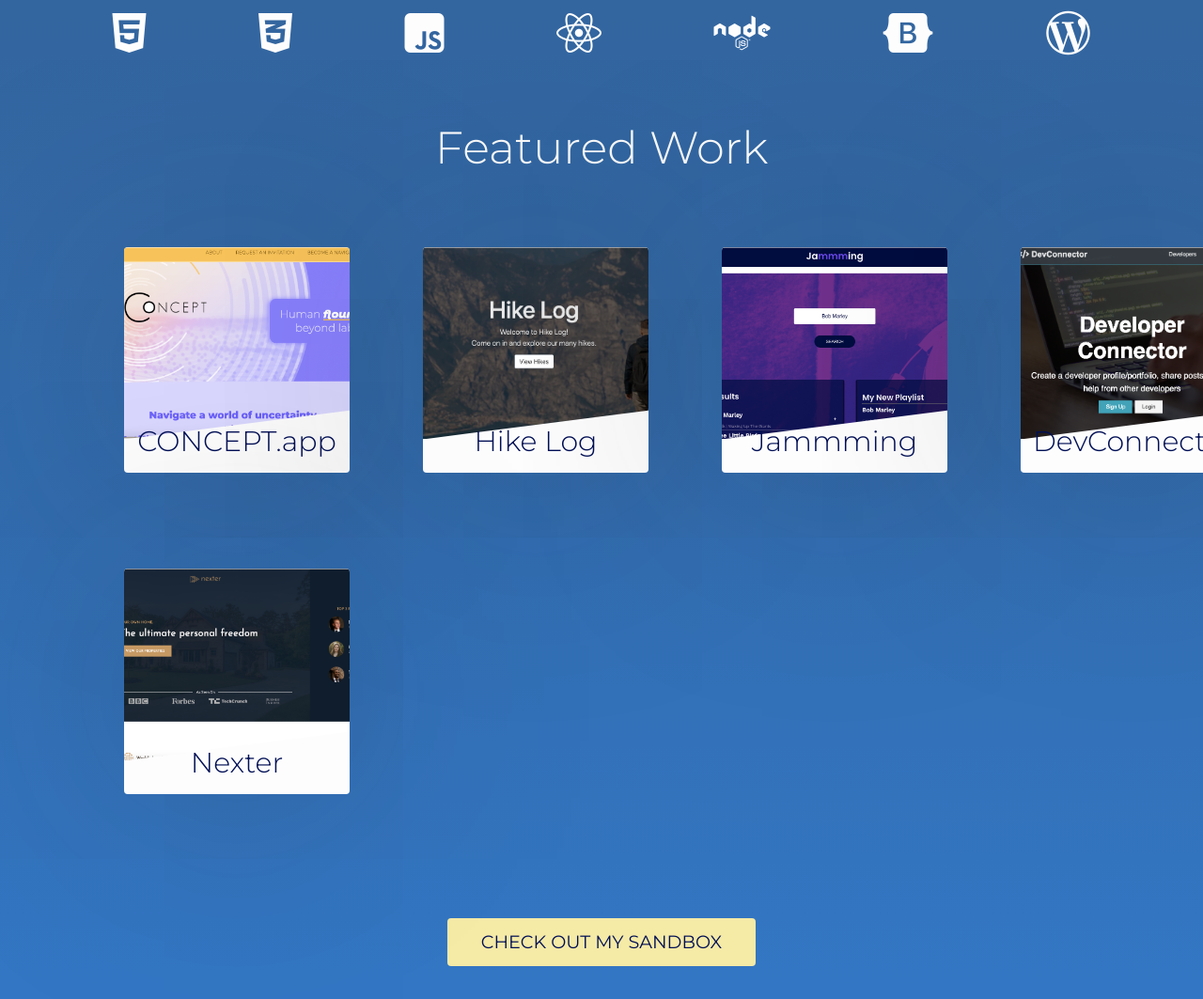
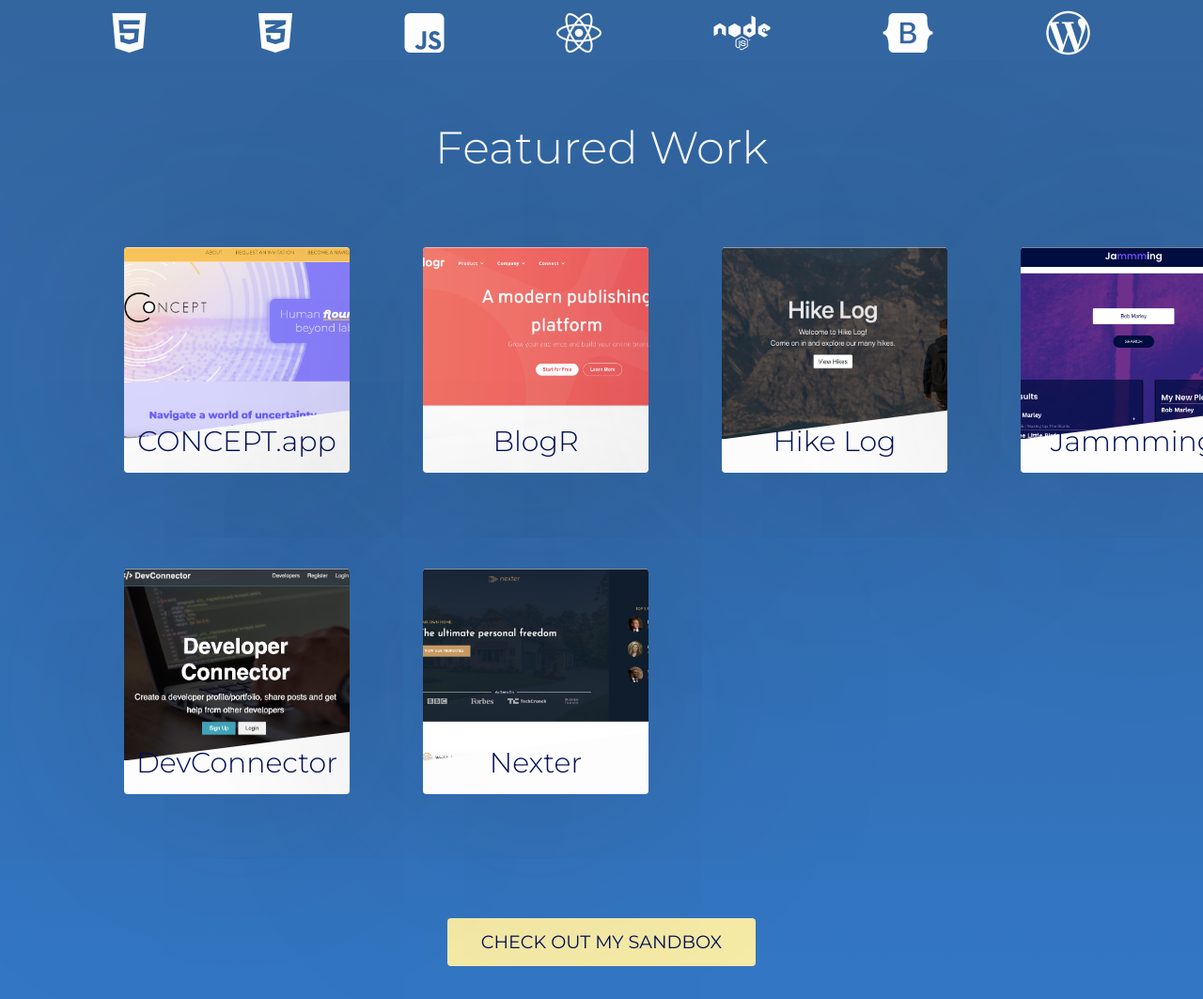
Before and after one commit to damienaries/damienAries, a website: page index.html in a window 1280 px wide. Shown: the part 1597-2660 px from the top of the page at 94% size. Drawn offline with Linux system fonts and the light colour scheme.

Commit message:
project add + minor card edits

```diff
--- a/index.html
+++ b/index.html
@@ -157,14 +157,45 @@
                         <div class="card-side card-side-back card-side-back-1">
 
                             <ul class="card-tech-description">
-                                <p>CONCEPT is a purposeful social platform built in React, with Firebase, CSS in JS and other modern tools and libraries, where I have been a development intern, with a distributed role but currently focused on the front end, since January 2021.</p>
+                                <p>CONCEPT is a purposeful social platform built in React, with Firebase, CSS in JS and other modern tools and libraries, where I have had distributed role but currently focused on the front end, since January 2021.</p>
 
                             </ul>
                             <div class="card-code-links-container">
                                 <a href="https://concept.app" target="_blank" class="card-code-link">See the App</a>
                             </div>
                             <p class="card-credit">
-                                Expected public release spring 2021
+                                Expected Beta release late 2021
+                            </p>
+                        </div>
+                    </div>
+
+                    <div class="card">
+                        <!-- FRONT SIDE: IMG AND TITLE -->
+                        <div class="card-side card-side-front">
+                            <div class="card-img card-img-blogr">
+                                <!-- card images added in CSS -->
+                                &nbsp;
+                            </div>
+                            <h4 class="card-title">
+                                BlogR
+                            </h4>
+                        </div>
+
+                        <!-- BACK SIDE: TECHNOLOGY USED/LEARNED, LINKS AND CREDIT -->
+                        <div class="card-side card-side-back card-side-back-1">
+
+                            <ul class="card-tech-description">
+                                <li>React</li>
+                                <li>CSS in JS</li>
+                                <li>Font Awesome</li>
+
+                            </ul>
+                            <div class="card-code-links-container">
+                                <a href="https://blogr-front-end-mentor.netlify.app/" target="_blank" class="card-code-link">See Project</a>
+                                <a href="https://github.com/damienaries/blogr_landing" target="_blank" class="card-code-link">See Code</a>
+                            </div>
+                            <p class="card-credit">
+                                Front End Mentor Project
                             </p>
                         </div>
                     </div>
@@ -189,13 +220,14 @@
                                 <li>Node</li>
                                 <li>MongoDB</li>
                                 <li>Bootstrap</li>
+                                <li>EJS Templates</li>
                             </ul>
                             <div class="card-code-links-container">
                                 <a href="https://hikelog.herokuapp.com/" class="card-code-link">project</a>
                                 <a href="https://github.com/damienaries/hikeLog" class="card-code-link">code</a>
                             </div>
                             <p class="card-credit">
-                                From Colt Steele's Web Dev Bootcamp
+                                Colt Steele's Web Dev Bootcamp
                             </p>
                         </div>
 
--- a/sass/components/_card.scss
+++ b/sass/components/_card.scss
@@ -1,6 +1,4 @@
-
 .card {
-
 	// functionality
 	perspective: 150rem;
 	-moz-perspective: 150rem;
@@ -9,11 +7,10 @@
 	width: 25rem;
 	margin: 1rem auto;
 
-
 	&-side {
 		height: 25rem;
 		width: 25rem;
-        transition: all .8s ease;
+		transition: all 0.8s ease;
 		position: absolute;
 		top: 0;
 		left: 0;
@@ -59,6 +56,10 @@
 			background-image: url('/img/concept_screenshot.png');
 		}
 
+		&-blogr {
+			background-image: url('/img/blogr.png');
+		}
+
 		&-1 {
 			background-image: url('/img/hikeLog.png');
 		}
@@ -68,11 +69,11 @@
 		}
 
 		&-3 {
-            background-image: url("/img/DevConnector.png");
+			background-image: url('/img/DevConnector.png');
 		}
 
 		&-4 {
-            background-image: url("/img/Nexter.png");
+			background-image: url('/img/Nexter.png');
 		}
 	}
 
@@ -98,21 +99,19 @@
 
 			&.card-tech-description {
 				width: 90%;
-                padding: .5rem 0;
+				padding: 0.5rem 0;
 				font-size: 1.2rem;
-                margin: .5rem auto;
+				margin: 0.5rem auto;
 			}
-
 
 			li {
 				text-align: center;
 				font-size: 1.6rem;
-                padding: .5rem;
+				padding: 0.5rem;
 
 				&:not(:last-child) {
 					border-bottom: 1px solid rgba($color-primary-light, 0.2);
 				}
-
 			}
 		}
 	}
@@ -139,7 +138,7 @@
 		}
 
 		&:active {
-            transform: translateY(-.5px);
+			transform: translateY(-0.5px);
 		}
 
 		&-container {
@@ -147,16 +146,14 @@
 			flex-direction: row;
 			justify-content: space-around;
 		}
-
 	}
 
 	&-credit {
 		position: absolute;
-        bottom: .5rem;
+		bottom: 0.5rem;
 		left: 50%;
 		font-style: italic;
 		font-size: 0.9rem;
 		font-weight: 300;
-
 	}
 }
```
Also changed, not shown: css/style.css, img/blogr.png (added). Lines whose indentation alone changed are shown as unchanged.
